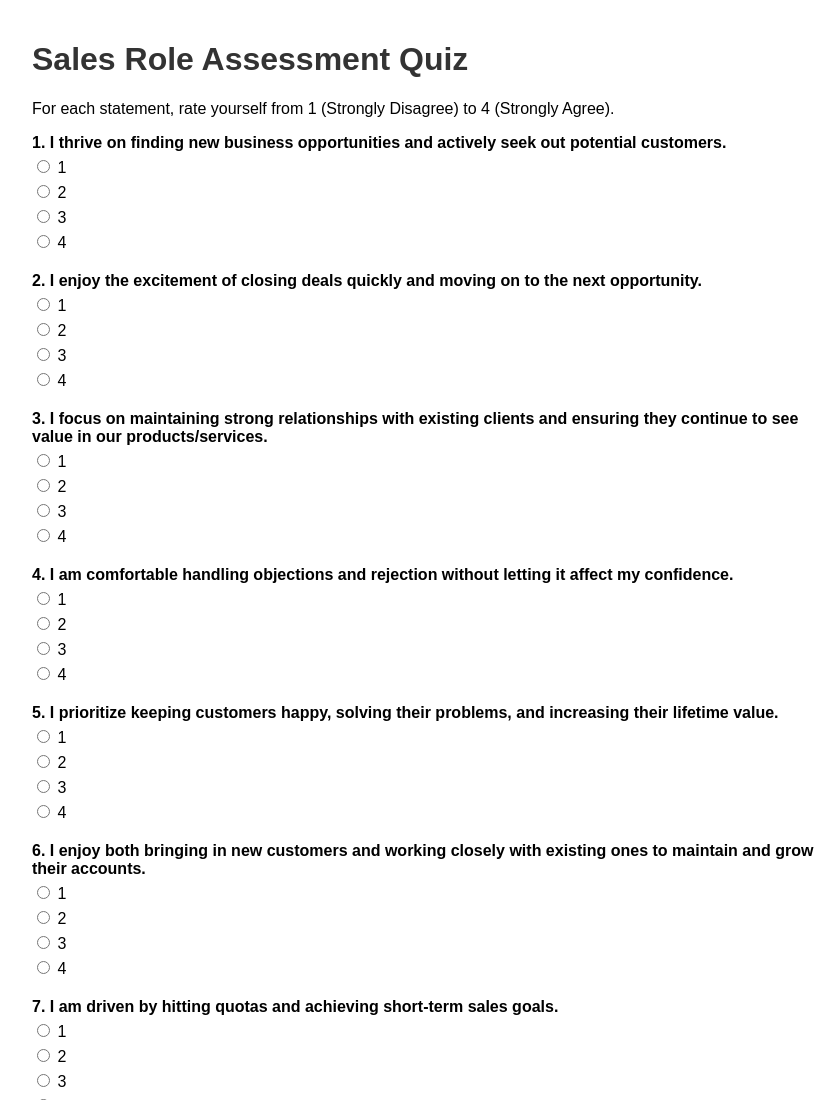
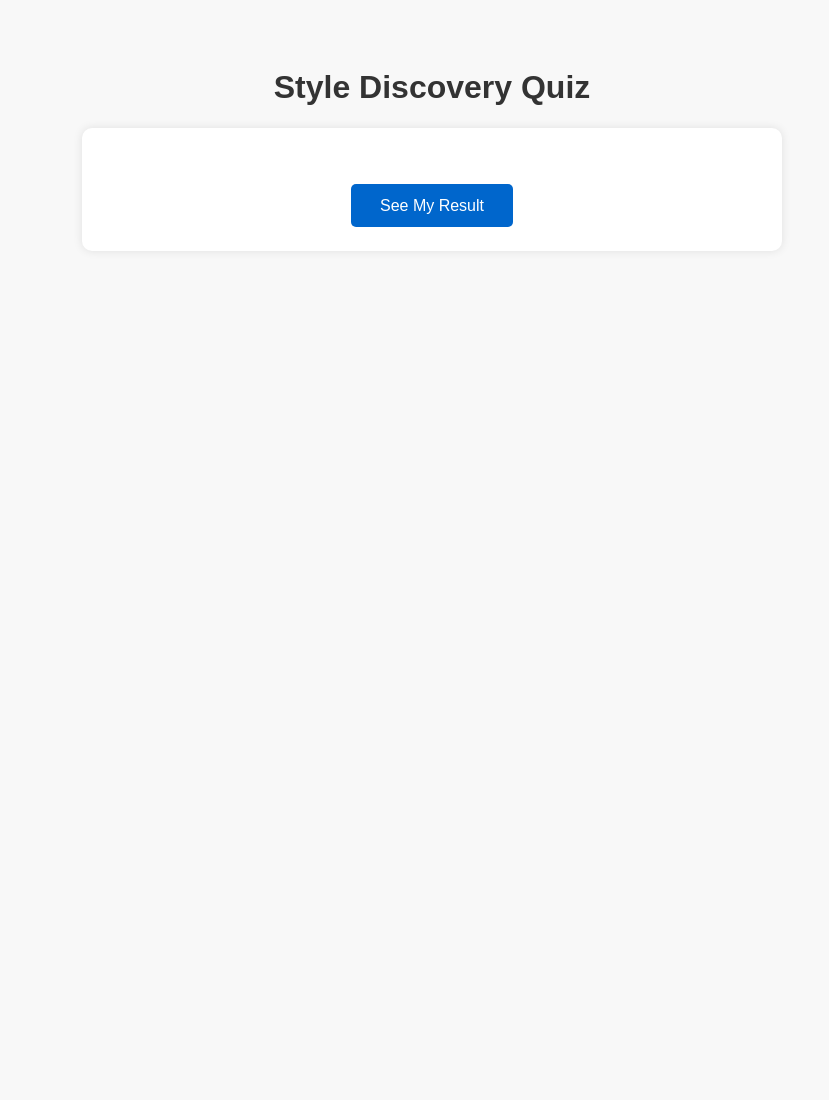
Before and after one commit to laurenivan/sellingstylediscovery, a plain HTML site: page sales_role_quiz.html in a window 1280 px wide. Shown: the top 1100 px of the page, without its empty margins (208-1037 px from the left). After the commit the page ends 800 px from the top, so only its background shows below. Drawn offline with Linux system fonts and the light colour scheme.

Commit message:
Update sales_role_quiz.html

```diff
--- a/sales_role_quiz.html
+++ b/sales_role_quiz.html
@@ -1,183 +1,95 @@
-
 <!DOCTYPE html>
 <html lang="en">
 <head>
-  <meta charset="UTF-8">
-  <title>Sales Role Assessment Quiz</title>
+  <meta charset="UTF-8" />
+  <meta name="viewport" content="width=device-width, initial-scale=1" />
+  <title>Style Discovery Quiz</title>
   <style>
     body {
       font-family: Arial, sans-serif;
-      padding: 20px;
-      max-width: 800px;
-      margin: auto;
-    }
-    h1, h2 {
+      background-color: #f8f8f8;
+      max-width: 700px;
+      margin: 2rem auto;
+      padding: 1rem;
       color: #333;
     }
+    h1 {
+      text-align: center;
+    }
+    form {
+      background: white;
+      padding: 1.5rem;
+      border-radius: 10px;
+      box-shadow: 0 0 10px rgba(0,0,0,0.1);
+    }
     .question {
-      margin-bottom: 20px;
+      margin-bottom: 1.5rem;
     }
-    label {
-      display: block;
-      margin: 5px 0;
+    .question p {
+      margin-bottom: 0.5rem;
+    }
+    .options {
+      display: flex;
+      justify-content: space-between;
+    }
+    .options label {
+      flex: 1;
+      text-align: center;
     }
     button {
-      margin-top: 20px;
-      padding: 10px 20px;
-      font-size: 16px;
+      display: block;
+      margin: 2rem auto 0 auto;
+      padding: 0.8rem 1.8rem;
+      font-size: 1rem;
+      background: #0066cc;
+      color: white;
+      border: none;
+      border-radius: 5px;
+      cursor: pointer;
     }
-    .result {
-      margin-top: 30px;
-      padding: 20px;
-      background: #f0f0f0;
-      border-left: 5px solid #007BFF;
+    button:hover {
+      background: #004a99;
+    }
+    #result {
+      margin-top: 2rem;
+      font-size: 1.2rem;
+      font-weight: bold;
+      text-align: center;
+      padding: 1rem;
+      border-radius: 8px;
+    }
+    .accelerator {
+      background: #d4edda;
+      color: #155724;
+    }
+    .sustainer {
+      background: #fff3cd;
+      color: #856404;
+    }
+    .architect {
+      background: #d1ecf1;
+      color: #0c5460;
     }
   </style>
 </head>
 <body>
+  <h1>Style Discovery Quiz</h1>
+  <form id="quizForm">
+    <div id="questions-container"></div>
+    <button type="submit">See My Result</button>
+  </form>
+  <div id="result"></div>
 
-<h1>Sales Role Assessment Quiz</h1>
-<p>For each statement, rate yourself from 1 (Strongly Disagree) to 4 (Strongly Agree).</p>
-
-<form id="quizForm">
-  <div class="question" data-type="accelerator">
-    <strong>1. I thrive on finding new business opportunities and actively seek out potential customers.</strong>
-    <label><input type="radio" name="q1" value="1" required> 1</label>
-    <label><input type="radio" name="q1" value="2"> 2</label>
-    <label><input type="radio" name="q1" value="3"> 3</label>
-    <label><input type="radio" name="q1" value="4"> 4</label>
-  </div>
-
-  <div class="question" data-type="accelerator">
-    <strong>2. I enjoy the excitement of closing deals quickly and moving on to the next opportunity.</strong>
-    <label><input type="radio" name="q2" value="1" required> 1</label>
-    <label><input type="radio" name="q2" value="2"> 2</label>
-    <label><input type="radio" name="q2" value="3"> 3</label>
-    <label><input type="radio" name="q2" value="4"> 4</label>
-  </div>
-
-  <div class="question" data-type="sustainer">
-    <strong>3. I focus on maintaining strong relationships with existing clients and ensuring they continue to see value in our products/services.</strong>
-    <label><input type="radio" name="q3" value="1" required> 1</label>
-    <label><input type="radio" name="q3" value="2"> 2</label>
-    <label><input type="radio" name="q3" value="3"> 3</label>
-    <label><input type="radio" name="q3" value="4"> 4</label>
-  </div>
-
-  <div class="question" data-type="accelerator">
-    <strong>4. I am comfortable handling objections and rejection without letting it affect my confidence.</strong>
-    <label><input type="radio" name="q4" value="1" required> 1</label>
-    <label><input type="radio" name="q4" value="2"> 2</label>
-    <label><input type="radio" name="q4" value="3"> 3</label>
-    <label><input type="radio" name="q4" value="4"> 4</label>
-  </div>
-
-  <div class="question" data-type="sustainer">
-    <strong>5. I prioritize keeping customers happy, solving their problems, and increasing their lifetime value.</strong>
-    <label><input type="radio" name="q5" value="1" required> 1</label>
-    <label><input type="radio" name="q5" value="2"> 2</label>
-    <label><input type="radio" name="q5" value="3"> 3</label>
-    <label><input type="radio" name="q5" value="4"> 4</label>
-  </div>
-
-  <div class="question" data-type="architect">
-    <strong>6. I enjoy both bringing in new customers and working closely with existing ones to maintain and grow their accounts.</strong>
-    <label><input type="radio" name="q6" value="1" required> 1</label>
-    <label><input type="radio" name="q6" value="2"> 2</label>
-    <label><input type="radio" name="q6" value="3"> 3</label>
-    <label><input type="radio" name="q6" value="4"> 4</label>
-  </div>
-
-  <div class="question" data-type="accelerator">
-    <strong>7. I am driven by hitting quotas and achieving short-term sales goals.</strong>
-    <label><input type="radio" name="q7" value="1" required> 1</label>
-    <label><input type="radio" name="q7" value="2"> 2</label>
-    <label><input type="radio" name="q7" value="3"> 3</label>
-    <label><input type="radio" name="q7" value="4"> 4</label>
-  </div>
-
-  <div class="question" data-type="sustainer">
-    <strong>8. I take a consultative approach, working closely with customers to ensure they are using our solutions effectively.</strong>
-    <label><input type="radio" name="q8" value="1" required> 1</label>
-    <label><input type="radio" name="q8" value="2"> 2</label>
-    <label><input type="radio" name="q8" value="3"> 3</label>
-    <label><input type="radio" name="q8" value="4"> 4</label>
-  </div>
-
-  <div class="question" data-type="architect">
-    <strong>9. I can switch between prospecting and nurturing relationships based on the needs of the business.</strong>
-    <label><input type="radio" name="q9" value="1" required> 1</label>
-    <label><input type="radio" name="q9" value="2"> 2</label>
-    <label><input type="radio" name="q9" value="3"> 3</label>
-    <label><input type="radio" name="q9" value="4"> 4</label>
-  </div>
-
-  <div class="question" data-type="accelerator">
-    <strong>10. I prefer making quick sales rather than taking the time to develop deep, long-term client relationships.</strong>
-    <label><input type="radio" name="q10" value="1" required> 1</label>
-    <label><input type="radio" name="q10" value="2"> 2</label>
-    <label><input type="radio" name="q10" value="3"> 3</label>
-    <label><input type="radio" name="q10" value="4"> 4</label>
-  </div>
-
-  <div class="question" data-type="sustainer">
-    <strong>11. I proactively check in with clients after a sale to ensure their continued success and satisfaction.</strong>
-    <label><input type="radio" name="q11" value="1" required> 1</label>
-    <label><input type="radio" name="q11" value="2"> 2</label>
-    <label><input type="radio" name="q11" value="3"> 3</label>
-    <label><input type="radio" name="q11" value="4"> 4</label>
-  </div>
-
-  <div class="question" data-type="architect">
-    <strong>12. I measure my success by both the number of new deals I close and the growth of my existing accounts.</strong>
-    <label><input type="radio" name="q12" value="1" required> 1</label>
-    <label><input type="radio" name="q12" value="2"> 2</label>
-    <label><input type="radio" name="q12" value="3"> 3</label>
-    <label><input type="radio" name="q12" value="4"> 4</label>
-  </div>
-
-  <button type="submit">Submit</button>
-</form>
-
-<div class="result" id="result" style="display:none;"></div>
-
-<script>
-document.getElementById("quizForm").addEventListener("submit", function(e) {
-  e.preventDefault();
-
-  const scores = { accelerator: 0, sustainer: 0, architect: 0 };
-  const questions = document.querySelectorAll(".question");
-
-  questions.forEach(q => {
-    const type = q.getAttribute("data-type");
-    const val = parseInt(q.querySelector("input:checked").value);
-    scores[type] += val;
-  });
-
-  let topType = "architect";
-  let maxScore = scores.architect;
-
-  if (scores.accelerator > maxScore) {
-    topType = "accelerator";
-    maxScore = scores.accelerator;
-  }
-
-  if (scores.sustainer > maxScore) {
-    topType = "sustainer";
-    maxScore = scores.sustainer;
-  }
-
-  const resultText = {
-    accelerator: "<strong>You are an Accelerator!</strong><br>You thrive on finding and closing new business quickly.",
-    sustainer: "<strong>You are a Sustainer!</strong><br>You excel at maintaining long-term client relationships.",
-    architect: "<strong>You are an Architect!</strong><br>You balance acquisition and retention like a pro."
-  };
-
-  const resultBox = document.getElementById("result");
-  resultBox.innerHTML = resultText[topType];
-  resultBox.style.display = "block";
-});
-</script>
-
-</body>
-</html>
+  <script>
+    const questions = [
+      "I enjoy taking on new challenges.",
+      "I prefer stable and predictable environments.",
+      "I like designing and planning projects.",
+      "I feel energized by fast-paced situations.",
+      "I value consistency and reliability.",
+      "I like brainstorming creative ideas.",
+      "I enjoy leading and influencing others.",
+      "I prefer to follow established procedures.",
+      "I find satisfaction in solving complex problems.",
+      "I like working independently.",
+      "I appreciate feedback a
```
